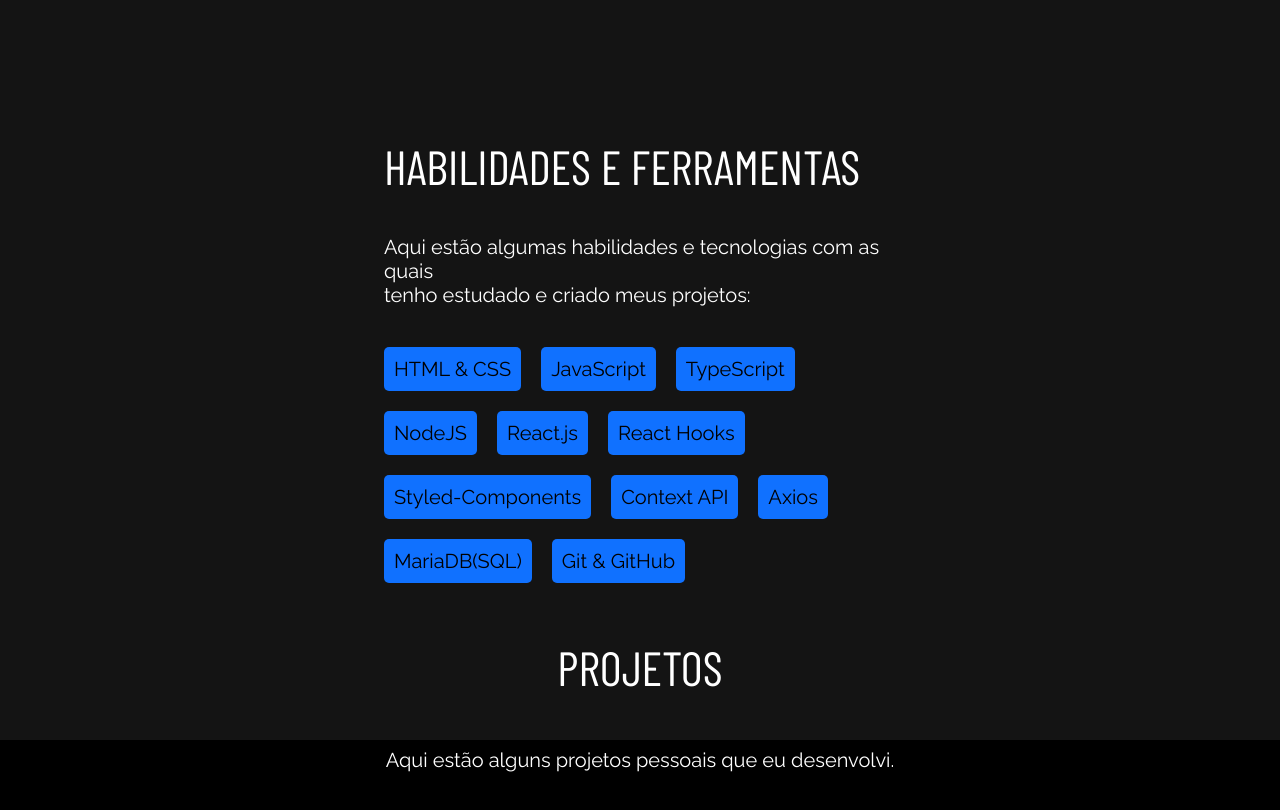
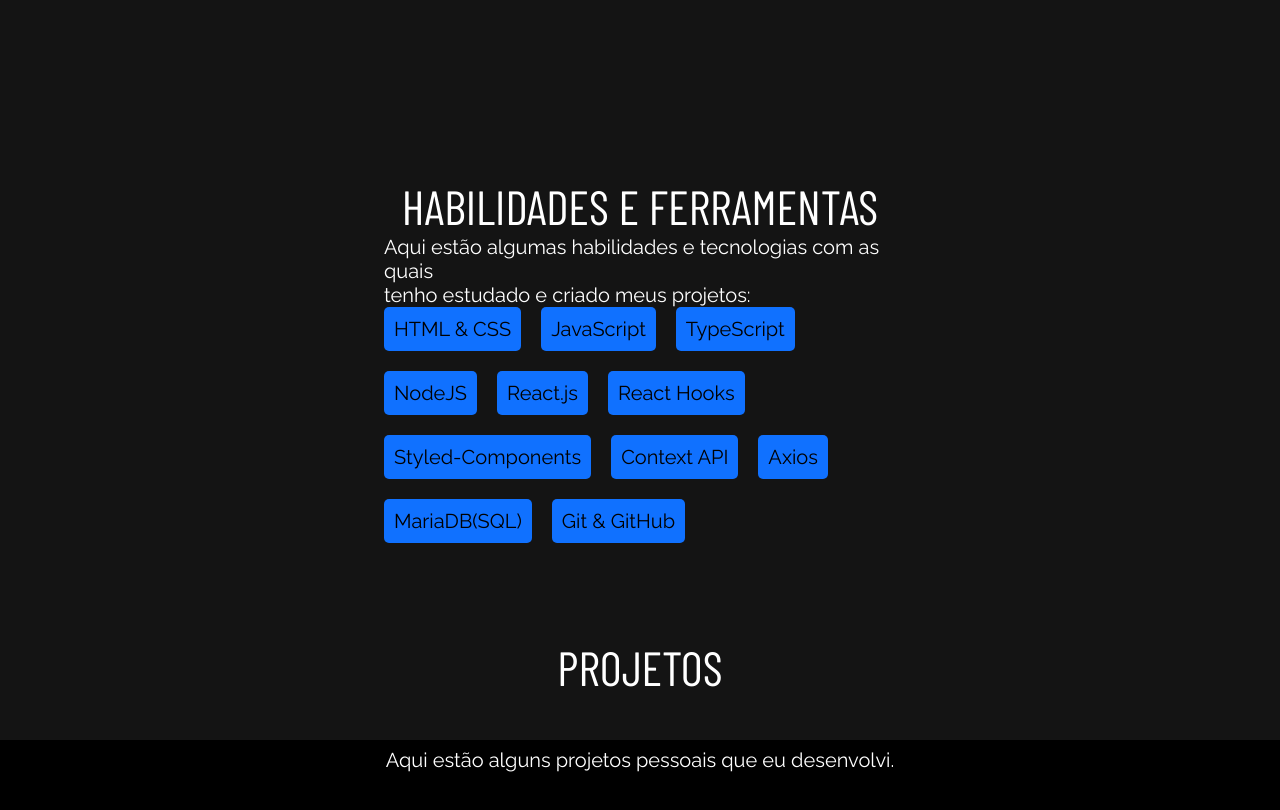
Before and after one commit to Raul-Carneiro-dev/Portfolio, a plain HTML site: page index.html in a window 1280 px wide. Shown: the part 820-1630 px from the top of the page. Drawn offline with nearby package versions, Linux system fonts and the light colour scheme; a web font is replaced by a local one.

Commit message:
element fix

```diff
--- a/styles.css
+++ b/styles.css
@@ -172,7 +172,7 @@
     width: 40%;
     display: flex;
     flex-direction: column;
-    row-gap: 40px;
+    align-items: center;
 }
 
 .skills-titulo {
```
